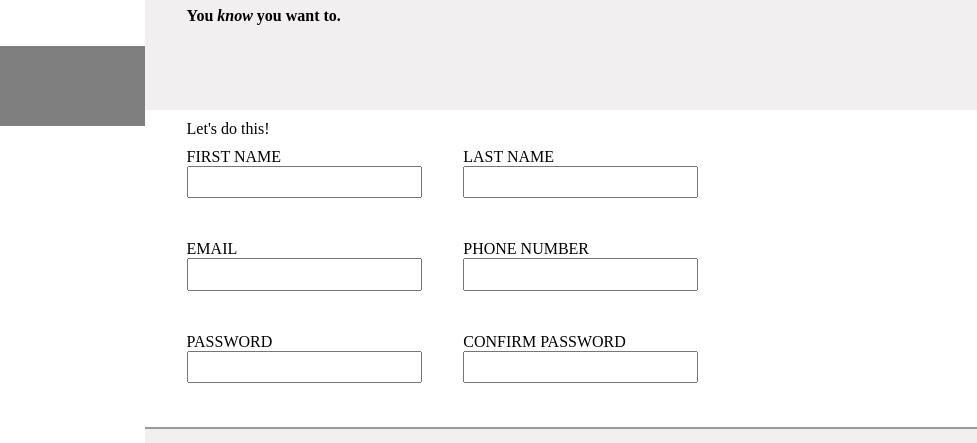
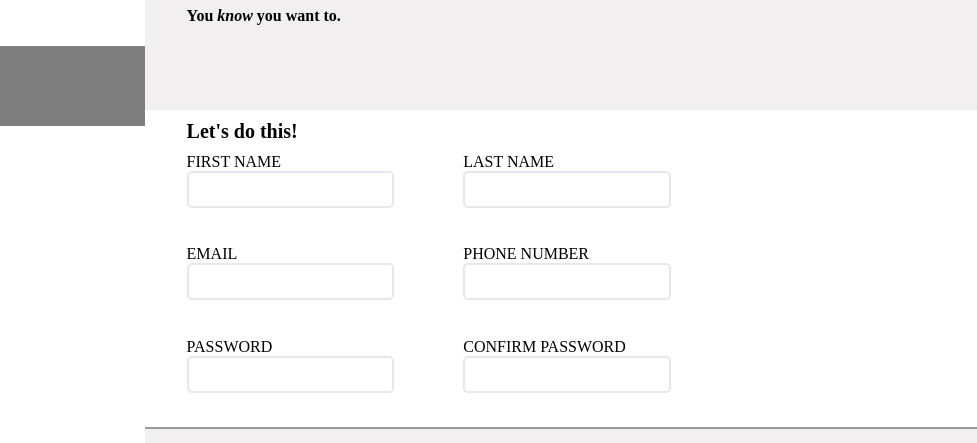
Before and after one commit to Kory221/T.O.P_sign-up-form, a plain HTML site: page index.html in a window 1280 px wide. Shown: the part 130-573 px from the top of the page, 303-1280 px from the left. Drawn offline with Linux system fonts and the light colour scheme.

Commit message:
styling input textfield

```diff
--- a/style.css
+++ b/style.css
@@ -82,6 +82,8 @@ form {
 }
 
 .top p {
+    font-weight: bold;
+    font-size: 20px;
     margin: 0;
     padding-top: 10px;
     padding-bottom: 10px;
@@ -102,8 +104,11 @@ form {
 }
 
 .control input {
-    width: 85%;
-    height: 35%;
+    width: 75%;
+    height: 40%;
+    border-color: #E5E7EB;
+    border-style: solid;
+    border-radius: 5px;
 }
 
 .bottom {
```
